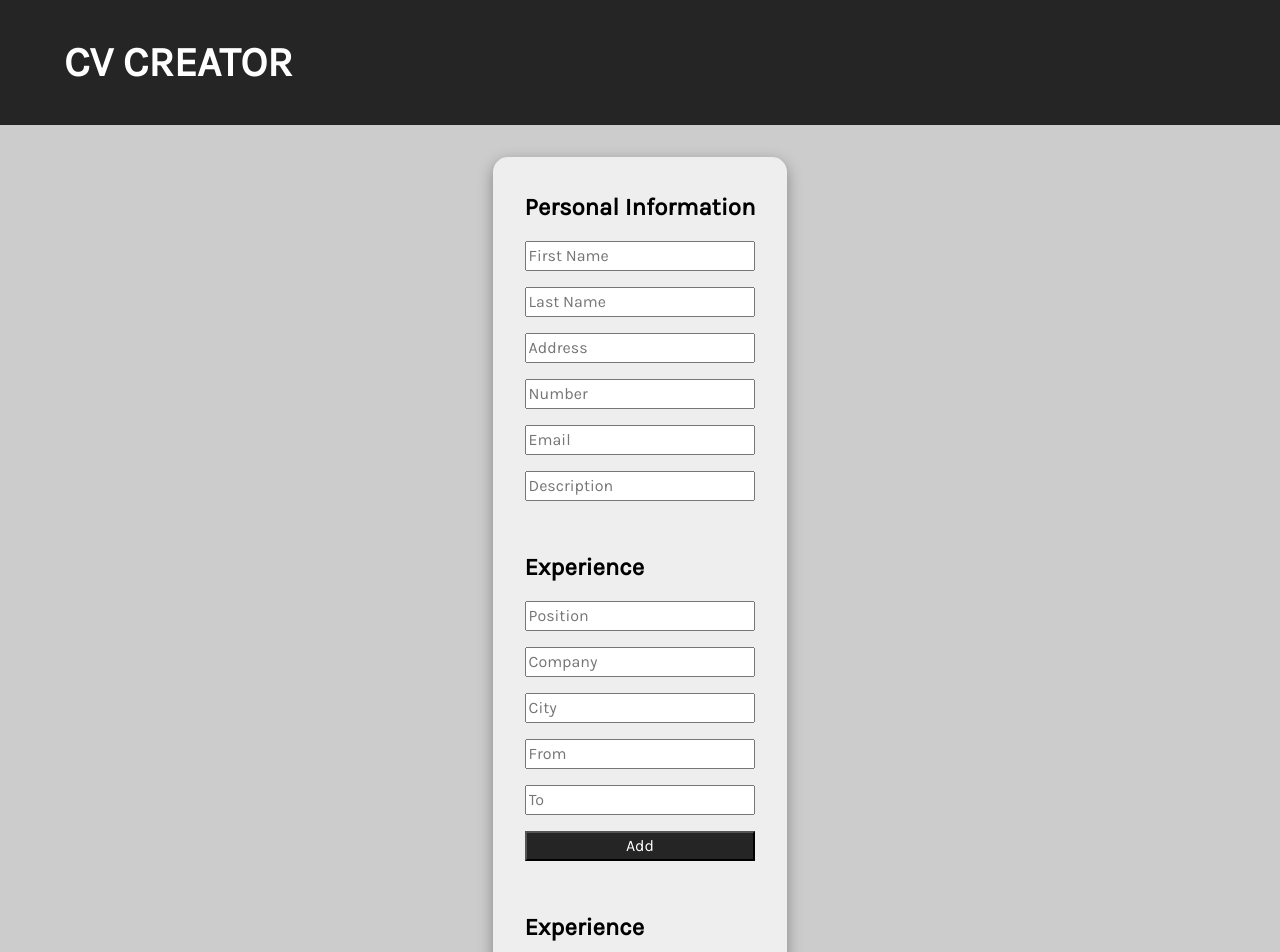
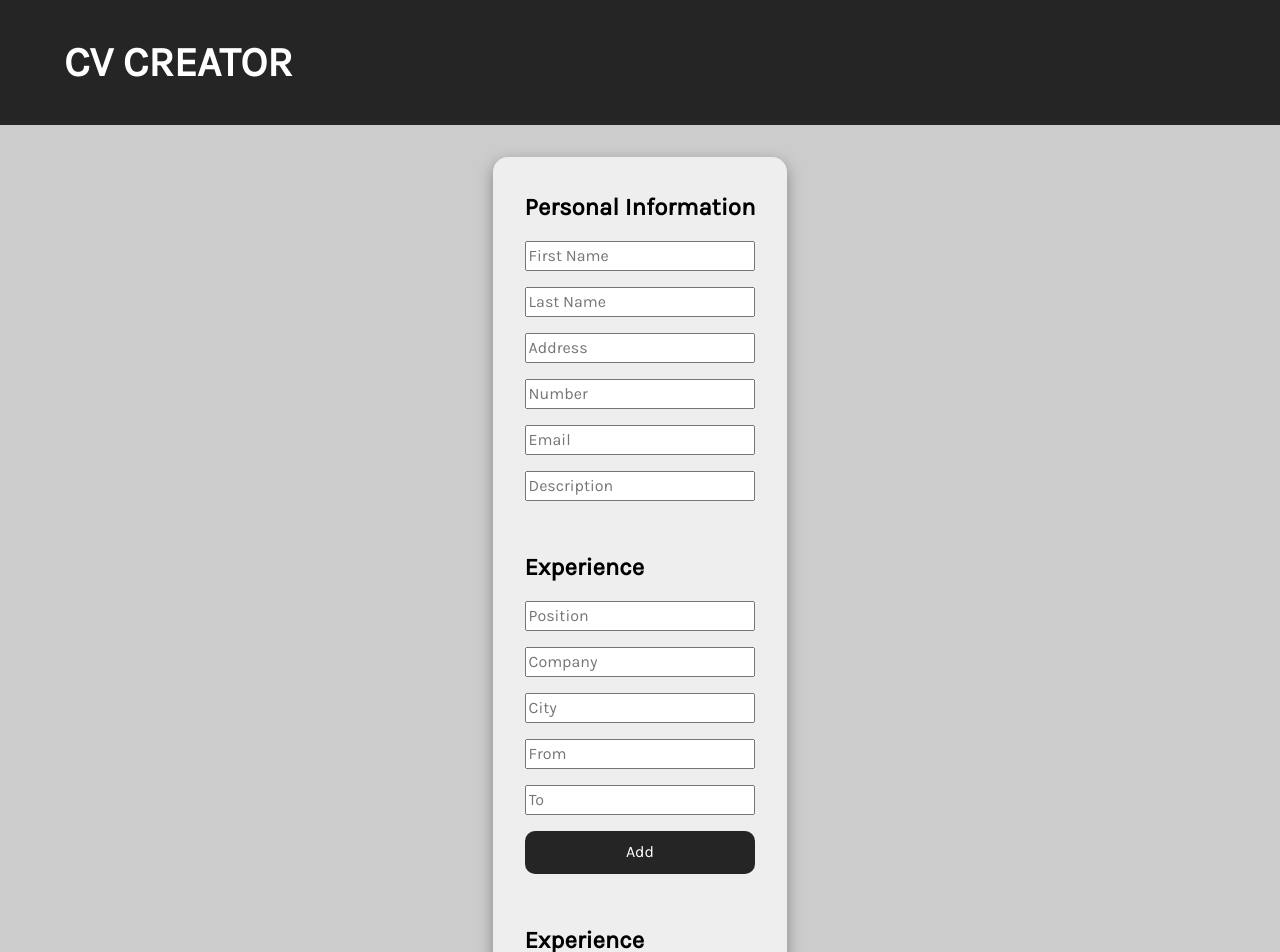
Before and after one commit to jaqubowsky/cv-application, a React (Vite) app: page / in a window 1280 px wide. Shown: the top 952 px of the page. Built offline with nearby package versions, Linux system fonts and the light colour scheme.

Commit message:
Update button styling and animations

```diff
--- a/src/components/Button.jsx
+++ b/src/components/Button.jsx
@@ -1,10 +1,15 @@
 import React, { PureComponent } from "react";
 import styled from "styled-components";
 import PropTypes from "prop-types";
+import { motion } from "framer-motion";
 
-const StyledButton = styled.button`
+const StyledButton = styled(motion.button)`
   background: ${(props) => props.theme.colors.header};
   color: ${(props) => props.color};
+  padding: 0.6em 0.4em;
+  border: none;
+  border-radius: 10px;
+  cursor: pointer;
 `;
 
 class Button extends PureComponent {
@@ -12,7 +17,13 @@ class Button extends PureComponent {
     const { type, handleClick, color, text } = this.props;
 
     return (
-      <StyledButton type={type} color={color} onClick={handleClick}>
+      <StyledButton
+        type={type}
+        color={color}
+        onClick={handleClick}
+        whileTap={{ scale: 0.9 }}
+        transition={{ type: "spring", stiffness: 100 }}
+      >
         {text}
       </StyledButton>
     );
```
